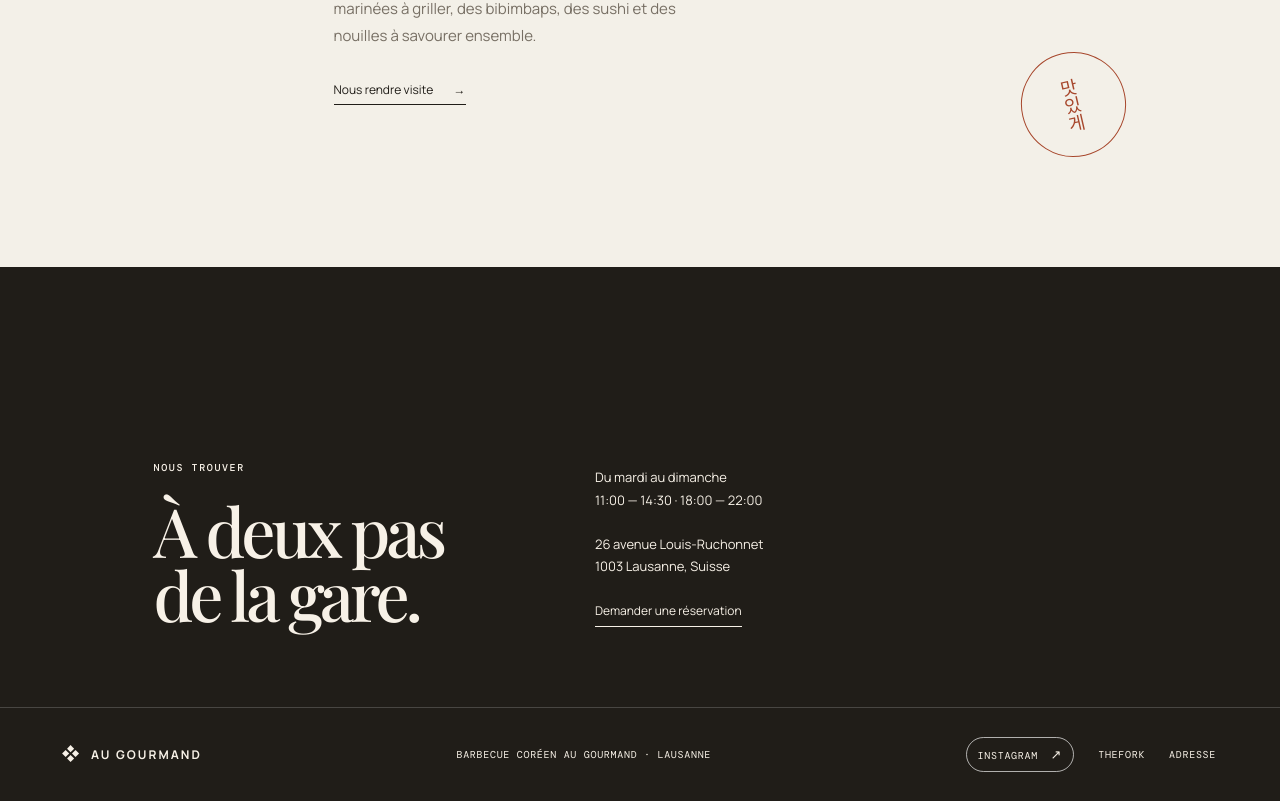
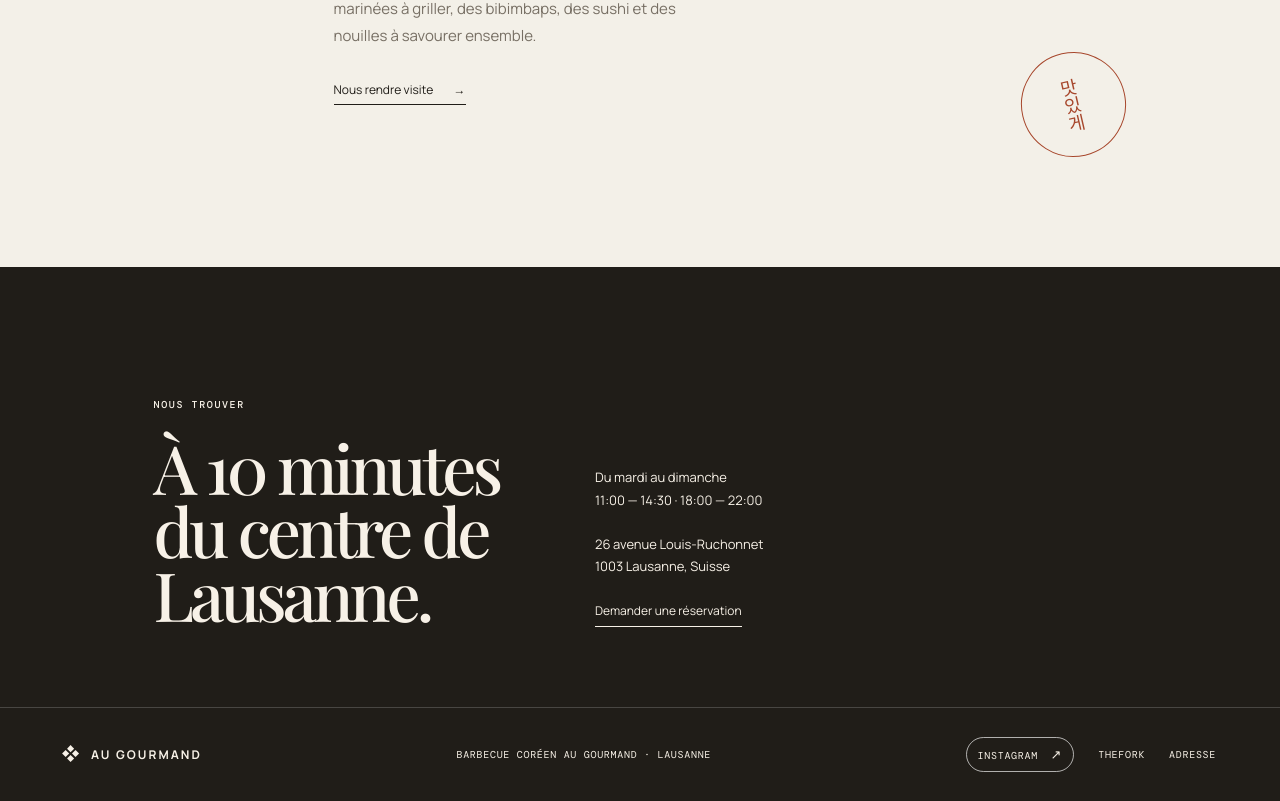
Before and after one commit to augourmandsite/Site-Code-au-gourmand, a React (Vite) app: page / in a window 1280 px wide. Shown: the part 1173-1974 px from the top of the page. Built offline with nearby package versions, Linux system fonts and the light colour scheme; a web font is replaced by a local one.

Commit message:
Highlight proximity to central Lausanne

```diff
--- a/index.html
+++ b/index.html
@@ -4,7 +4,7 @@
     <meta charset="UTF-8" />
     <link rel="icon" type="image/svg+xml" href="/favicon.svg" />
     <meta name="viewport" content="width=device-width, initial-scale=1.0" />
-    <meta name="description" content="Barbecue Coréen Au Gourmand à Lausanne : barbecue coréen, sushi, bibimbap, nouilles, grillades et réservation en ligne." />
+    <meta name="description" content="Barbecue Coréen Au Gourmand à Lausanne, à 10 minutes du centre : barbecue coréen, sushi, bibimbap, nouilles, grillades et réservation en ligne." />
     <meta name="keywords" content="barbecue coréen, au gourmand, Lausanne, restaurant coréen Lausanne, sushi Lausanne, bibimbap Lausanne, grillades coréennes, nouilles coréennes" />
     <meta name="robots" content="index, follow" />
     <link rel="canonical" href="https://au-gourmand.ch/" />
--- a/src/App.tsx
+++ b/src/App.tsx
@@ -129,7 +129,7 @@ function Footer() {
 
 function Visit() {
   const openBooking = useContext(BookingContext)
-  return <section className="visit-section" id="visite"><div><p className="eyebrow">Nous trouver</p><h2>À deux pas<br /><em>de la gare.</em></h2></div><div className="visit-details"><p>Du mardi au dimanche<br />11:00 — 14:30 · 18:00 — 22:00</p><p>26 avenue Louis-Ruchonnet<br />1003 Lausanne, Suisse</p><button type="button" onClick={openBooking}>Demander une réservation </button></div></section>
+  return <section className="visit-section" id="visite"><div><p className="eyebrow">Nous trouver</p><h2>À 10 minutes<br /><em>du centre de Lausanne.</em></h2></div><div className="visit-details"><p>Du mardi au dimanche<br />11:00 — 14:30 · 18:00 — 22:00</p><p>26 avenue Louis-Ruchonnet<br />1003 Lausanne, Suisse</p><button type="button" onClick={openBooking}>Demander une réservation </button></div></section>
 }
 
 function BookingChoice({ onClose }: { onClose: () => void }) {
```
